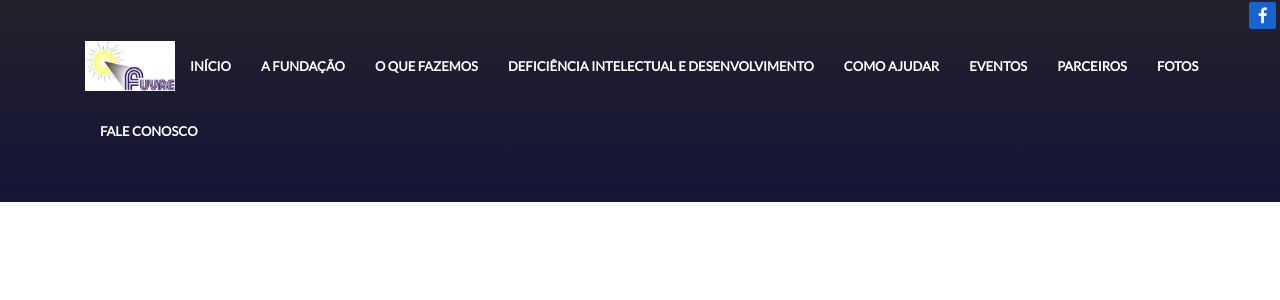
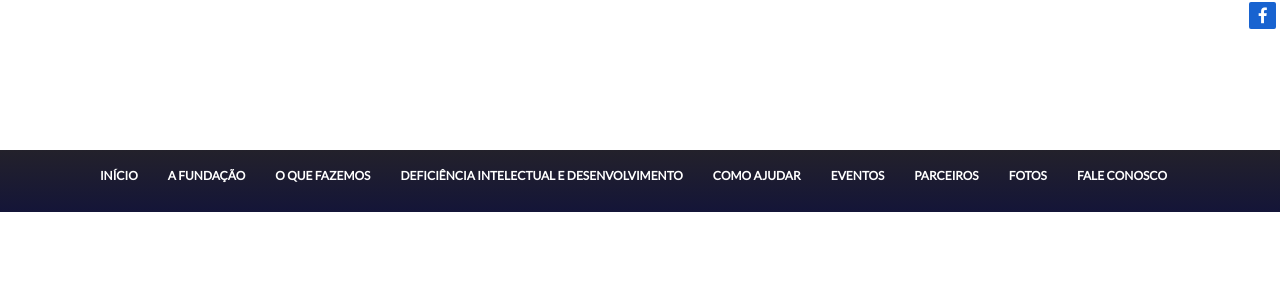
Before and after one commit to LSayuri/Estagio, a PHP site: page / in a window 1280 px wide. Shown: the top 300 px of the page. Run offline with PHP 8.4, Linux system fonts and the light colour scheme; some libraries are stand-ins or nearby versions.

Commit message:
aprendendo a dar git

```diff
--- a/css/estilos.css
+++ b/css/estilos.css
@@ -7,7 +7,6 @@ body{
 
 	width: 100%;
 	background-image: linear-gradient(#23212B, #141538);
-	position: absolute;
 	left: 0;
 	top: 0;
 }
@@ -20,21 +19,15 @@ body{
 
 #menu li{
 
-	margin-bottom: 15px;
-}
-
-#logo{
-
-	width: 90px;
-	height: 50px;
+	margin-bottom: 0;
 }
 
 #redirect a{
 
 	color: #FFF;
 	text-decoration: none;
-	font-weight: 900;
-	font-size: 13px;
+	font-weight: 800;
+	font-size: 12px;
 	position: relative;
 	transition: color 0.5s ease-out;
 }
@@ -140,5 +133,5 @@ body{
 
 #nav-menu{
 
-	margin-top: 40px;
+	margin-top: 150px;
 }
--- a/index.html
+++ b/index.html
@@ -33,8 +33,6 @@
 					<div id="center">
 
 						<ul class="nav navbar-nav" id="redirect">
-
-							<li class="nav-item"><img id="logo" class="nav-link" src="imgs/logo.jpg"></li>
 							<li class="nav-item"><a class="nav-link" href="#">INÍCIO</a></li>
 							<li class="nav-item"><a class="nav-link" href="#">A FUNDAÇÃO</a></li>
 							<li class="nav-item"><a class="nav-link" href="#">O QUE FAZEMOS</a></li>
```
